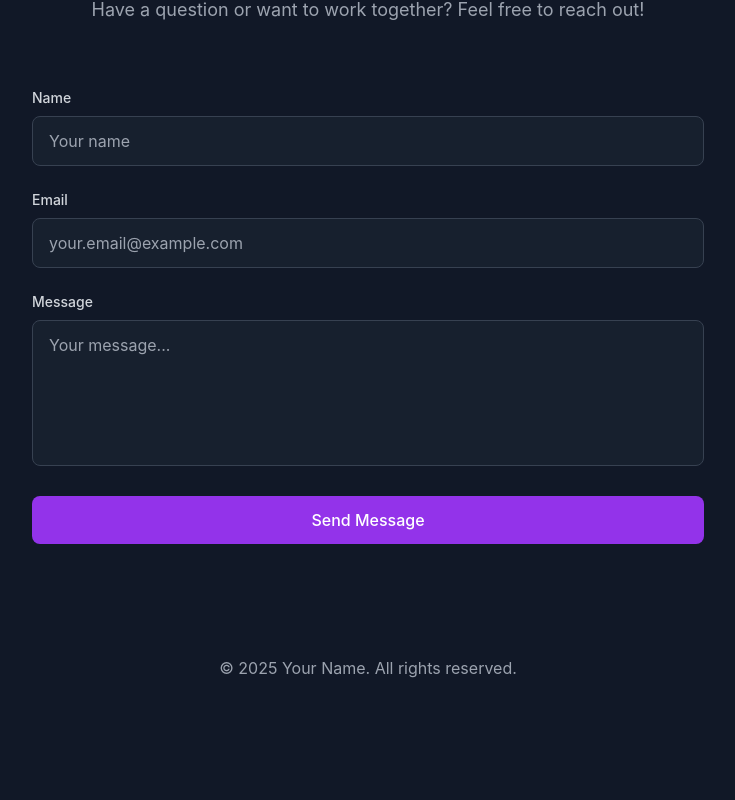
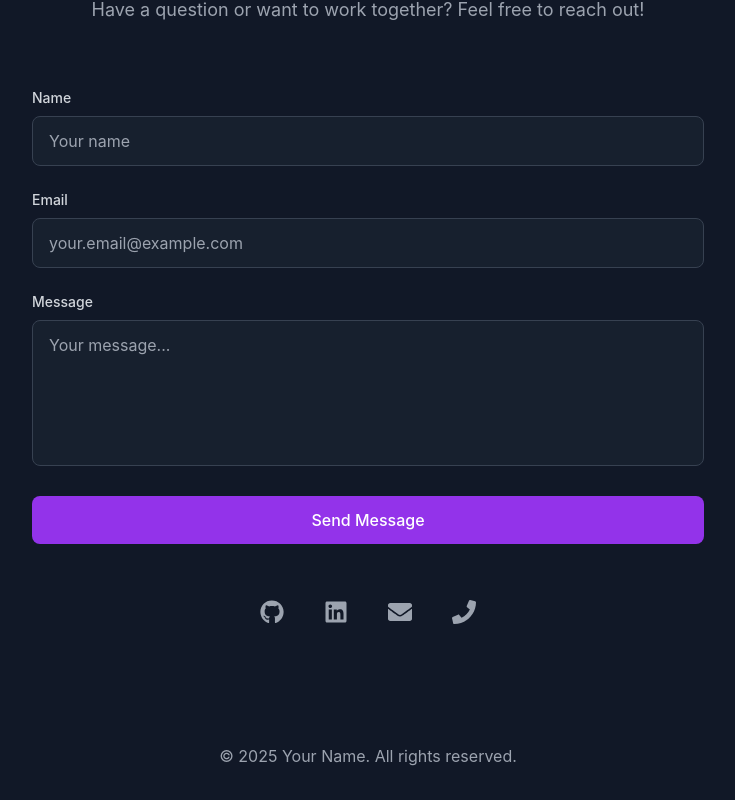
Before and after one commit to srivathsa26/portfolio, a React (Create React App) app: page / in a window 1280 px wide. Shown: the part 3952-4752 px from the top of the page, without its empty margins (272-1007 px from the left). Before the commit the page ends 4664 px from the top, so only its background shows below. Built offline with nearby package versions, Linux system fonts and the light colour scheme.

Commit message:
Add files via upload

```diff
--- a/src/components/Contact.js
+++ b/src/components/Contact.js
@@ -28,15 +28,16 @@ const Contact = () => {
 
     try {
       await emailjs.sendForm(
-        'YOUR_SERVICE_ID',
-        'YOUR_TEMPLATE_ID',
+        'service_z2u88jf', // Replace with your EmailJS service ID
+        'template_zdfxbbv', // Replace with your EmailJS template ID
         formRef.current,
-        'YOUR_PUBLIC_KEY'
+        'f0FaakF6LwYXRO9zY' // Replace with your EmailJS public key
       );
       setSuccess(true);
       setFormData({ name: '', email: '', message: '' });
     } catch (err) {
       setError('Failed to send message. Please try again.');
+      console.error('EmailJS Error:', err);
     } finally {
       setIsSubmitting(false);
     }
@@ -58,7 +59,7 @@ const Contact = () => {
           transition={{ duration: 0.5 }}
           className="text-center mb-16"
         >
-          <h2 className="text-3xl md:text-4xl font-bold mb-4">
+          <h2 className="text-3xl md:text-4xl font-bold mb-4 text-white">
             Get in Touch
           </h2>
           <p className="text-gray-400 text-lg max-w-2xl mx-auto">
@@ -73,7 +74,6 @@ const Contact = () => {
           className="max-w-2xl mx-auto"
         >
           <form ref={formRef} onSubmit={handleSubmit} className="space-y-6">
-            <div className="space-y-6">
             <div>
               <label htmlFor="name" className="block text-sm font-medium text-gray-300 mb-2">
                 Name
@@ -126,20 +126,34 @@ const Contact = () => {
             >
               {isSubmitting ? 'Sending...' : 'Send Message'}
             </button>
-            </div>
+          </form>
 
           {error && (
-              <div className="text-red-400 text-sm bg-red-900/20 p-3 rounded-lg">
+            <div className="mt-4 text-red-400 text-sm bg-red-900/20 p-3 rounded-lg">
               {error}
             </div>
           )}
 
           {success && (
-              <div className="text-green-400 text-sm bg-green-900/20 p-3 rounded-lg">
+            <div className="mt-4 text-green-400 text-sm bg-green-900/20 p-3 rounded-lg">
               Message sent successfully! I'll get back to you soon.
             </div>
           )}
-          </form>
+
+          <div className="mt-12 flex justify-center gap-6">
+            {socialLinks.map((link, index) => (
+              <a
+                key={index}
+                href={link.url}
+                target="_blank"
+                rel="noopener noreferrer"
+                className="text-gray-400 hover:text-purple-400 active:text-purple-500 transition-colors duration-200 p-2 rounded-full hover:bg-gray-800/50 active:bg-gray-800/70"
+                aria-label={link.label}
+              >
+                <link.icon className="w-6 h-6" />
+              </a>
+            ))}
+          </div>
         </motion.div>
       </div>
     </section>
```
Lines whose indentation alone changed are shown as unchanged.
